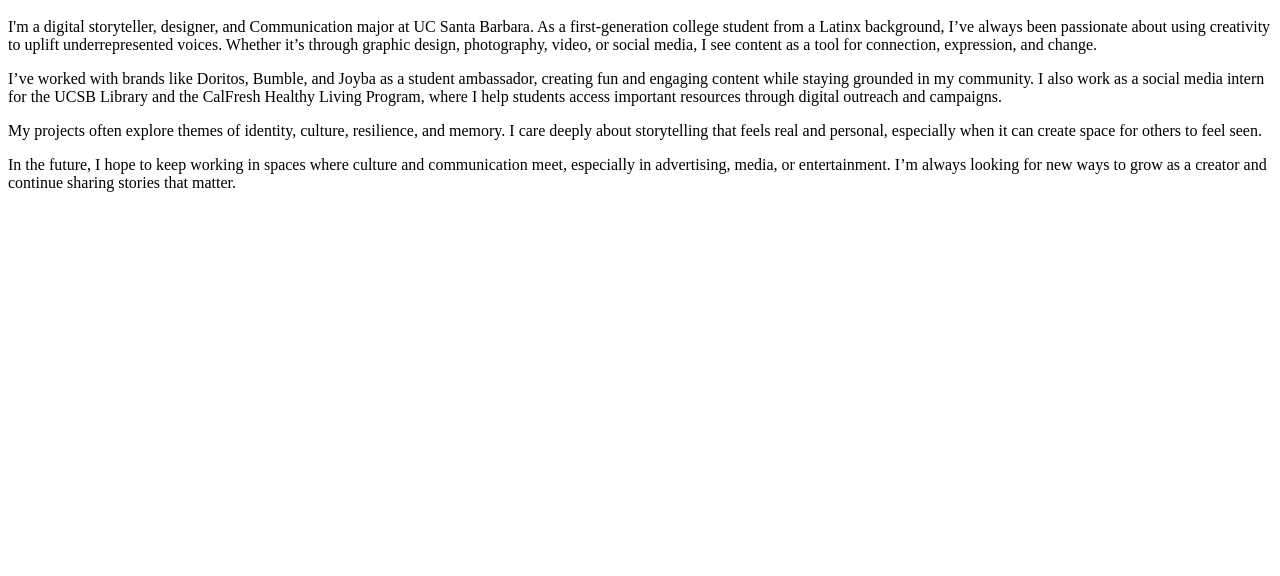
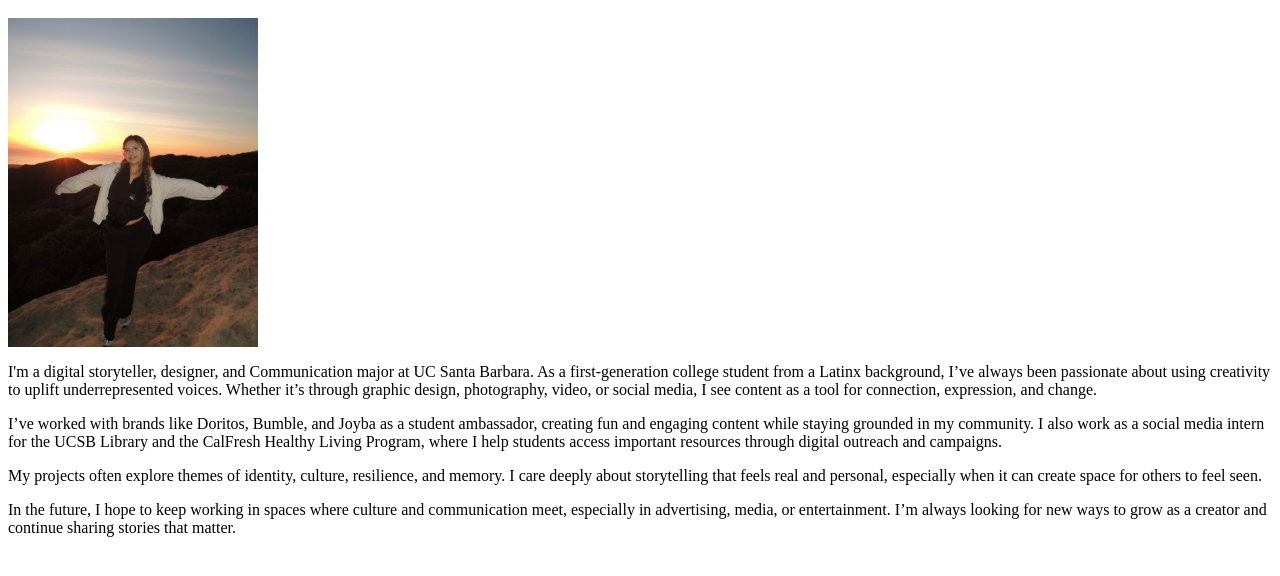
Before and after one commit to emilyperez3/emilyperez3.github.io, a plain HTML site: page index.html in a window 1280 px wide. Shown: the part 48-624 px from the top of the page. Drawn offline with Linux system fonts and the light colour scheme.

Commit message:
Update index.html

```diff
--- a/index.html
+++ b/index.html
@@ -1,6 +1,7 @@
 <html>
   <body>
     <h1>Emily Perez</h1>
+    <img src="RenderedImage.jpeg" width="250" alt="Emily Perez" />
     <p>
       I'm a digital storyteller, designer, and Communication major at UC Santa Barbara. As a first-generation college student from a Latinx background, I’ve always been passionate about using creativity to uplift underrepresented voices. Whether it’s through graphic design, photography, video, or social media, I see content as a tool for connection, expression, and change.
     </p>
```
